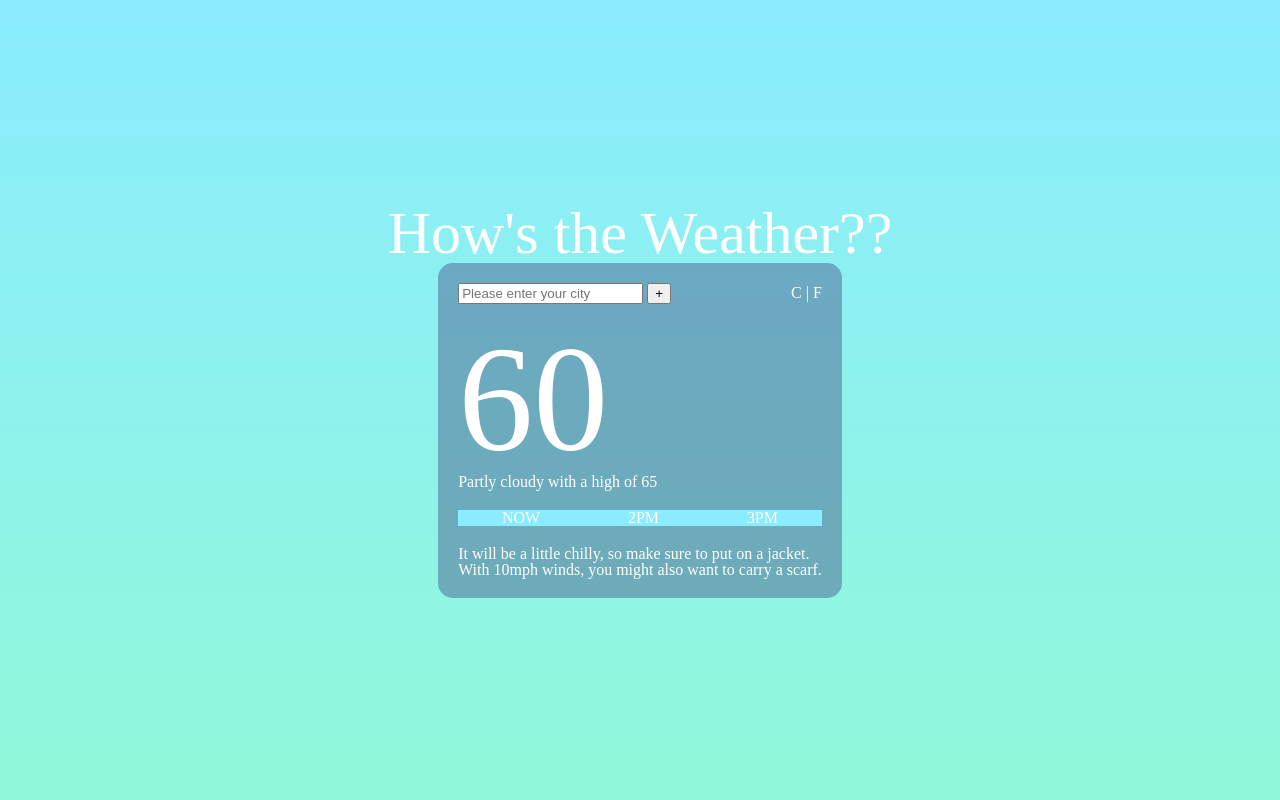
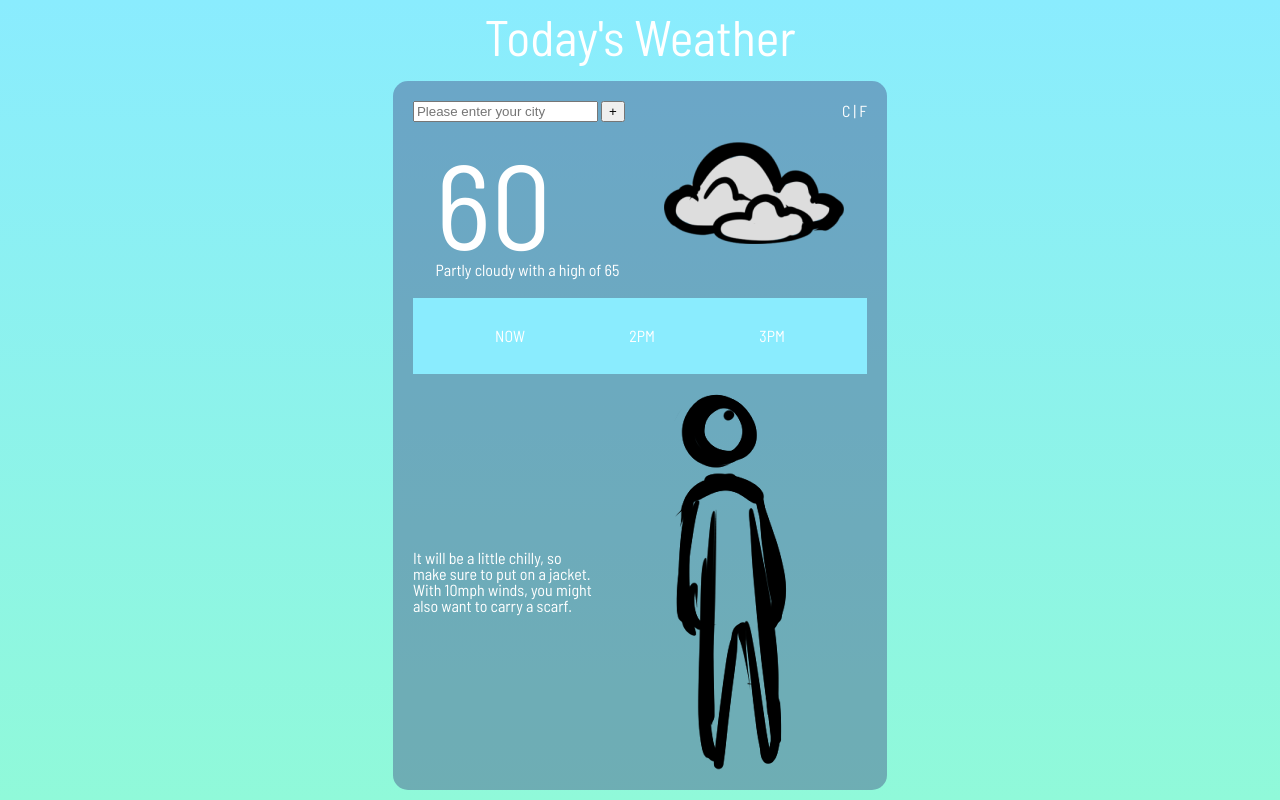
Before and after one commit to andaluciacurtis/Weather-App, a plain HTML site: page index.html in a window 1280 px wide. Drawn offline with Linux system fonts and the light colour scheme; a script that the page names is missing.

Commit message:
added temp images + fonts, finished basic layout

```diff
--- a/index.html
+++ b/index.html
@@ -11,7 +11,7 @@
 <body>
   <div class="outer-container">
 
-    <h1 class="title-text">How's the Weather??</h1>
+    <h1 class="title-text">Today's Weather</h1>
     <main>
       <div class="top-row">
         <div class="city-input-container">
@@ -22,9 +22,15 @@
         <p>C | F</p>
       </div>
 
-      <div class="current-weater">
-        <h2>60</h2>
-        <p>Partly cloudy with a high of 65</p>
+      <div class="current-weather">
+        <div>
+          <h2>60</h2>
+          <p>Partly cloudy with a high of 65</p>
+        </div>
+
+        <div>
+          <img src="images/temp-cloud.png" alt="">
+        </div>
       </div>
 
       <div class="hourly-forecast">
@@ -34,8 +40,14 @@
       </div>
 
       <div class="dressing-advice">
-        <p>It will be a little chilly, so make sure to put on a jacket.</p>
-        <p>With 10mph winds, you might also want to carry a scarf.</p>
+        <div class="advice-container">
+          <p>It will be a little chilly, so make sure to put on a jacket.</p>
+          <p>With 10mph winds, you might also want to carry a scarf.</p>
+        </div>
+
+        <div class="dressing-image">
+          <img src="images/temp-person.png" alt="">
+        </div>
       </div>
 
     </main>
--- a/style.css
+++ b/style.css
@@ -1,21 +1,25 @@
+@import url('https://fonts.googleapis.com/css2?family=Barlow+Semi+Condensed&display=swap');
+
 * {
   box-sizing: border-box;
 }
 
 body, html {
   height: 100%;
+  font-family: 'Barlow Semi Condensed', sans-serif;
 }
 
 
 /* TEXT */
 
 h1 {
-  font-size: 60px;
+  font-size: 50px;
   color: white;
+  margin-bottom: 20px;
 }
 
 h2 {
-  font-size: 150px;
+  font-size: 120px;
   color: white;
 }
 
@@ -50,9 +54,35 @@ main {
   align-items: center;
 }
 
+.current-weather {
+  display: flex;
+  justify-content: space-around;
+}
+
 .hourly-forecast {
   display: flex;
   justify-content: space-around;
+  padding: 30px;
 
   background-color: #8AECFE;
 }
+
+.dressing-advice {
+  display: flex;
+}
+
+.advice-container {
+  display: flex;
+  flex-direction: column;
+
+  justify-content: center;
+  align-items: center;
+  width: 40%;
+}
+
+.dressing-image {
+  width: 60%;
+  display: flex;
+  align-items: center;
+  justify-content: center;
+}
```
Also changed, not shown: Images/temp-cloud.png (added), Images/temp-person.png (added).
